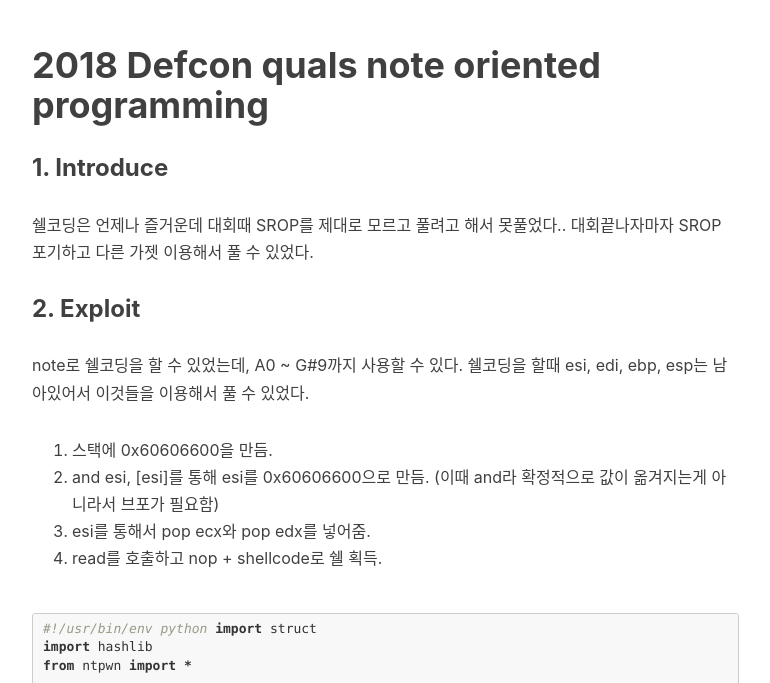
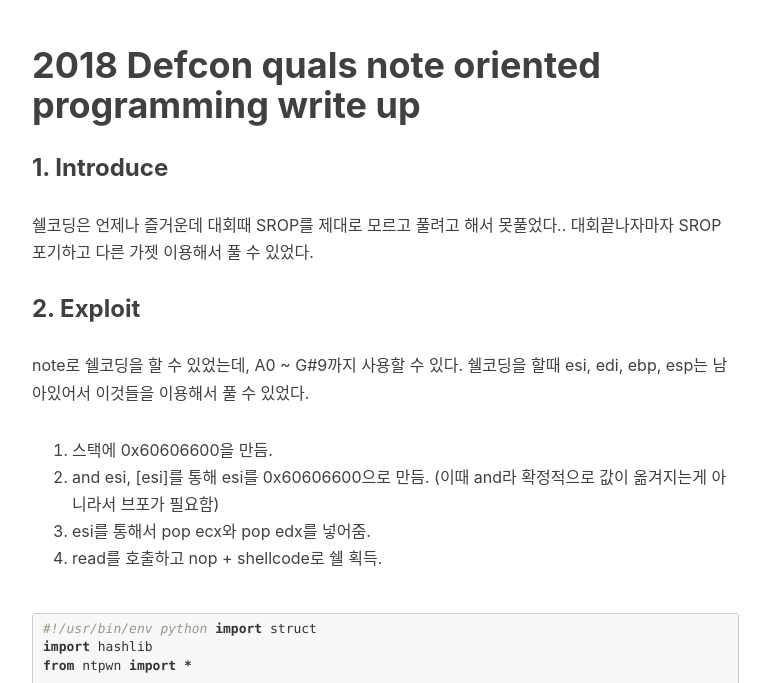
Before and after one commit to LYoungJoo/lyoungjoo.github.io, a Jekyll site: the page built from _posts/2018-05-15-Defcon-2018-quals-note-oriented-programming-write-up.md, in a window 1280 px wide and 900 px high, scrolled down 370 px, cut to the strip 217-900 px from the top of the window. Shown: the whole strip, without its empty margins (233-1003 px from the left). Built offline with Jekyll 4.4.1, drawn with Linux system fonts in a browser that asks for light colours; nearby versions of some CDN libraries; comment, search, counter and statistics services are not loaded.

Commit message:
Update 2018-05-15-Defcon-2018-quals-note-oriented-programming-write-up.md

```diff
--- a/_posts/2018-05-15-Defcon-2018-quals-note-oriented-programming-write-up.md
+++ b/_posts/2018-05-15-Defcon-2018-quals-note-oriented-programming-write-up.md
@@ -9,18 +9,15 @@
     - WriteUp
 ---
 
-# 2018 Defcon quals note oriented programming
+# 2018 Defcon quals note oriented programming write up
 
 ### 1. Introduce
-
 쉘코딩은 언제나 즐거운데 대회때 SROP를 제대로 모르고 풀려고 해서 못풀었다.. 대회끝나자마자 SROP 포기하고 다른 가젯 이용해서 풀 수 있었다.
 
 
 
 ### 2. Exploit
-
-note로 쉘코딩을 할 수 있었는데, A0 ~ G#9까지 사용할 수 있다. 쉘코딩을 할때 esi, edi, ebp, esp는 남아있어서 이것들을 이용해서 풀 수 있었다.
-
+note로 쉘코딩을 할 수 있었는데, A0 ~ G#9까지 사용할 수 있다. 쉘코딩을 할때 esi, edi, ebp, esp는 남아있어서 이것들을 이용해서 풀 수 있었다.<br>
 1. 스택에 0x60606600을 만듬.
 2. and esi, [esi]를 통해 esi를 0x60606600으로 만듬. (이때 and라 확정적으로 값이 옮겨지는게 아니라서 브포가 필요함)
 3. esi를 통해서 pop ecx와 pop edx를 넣어줌.
```
